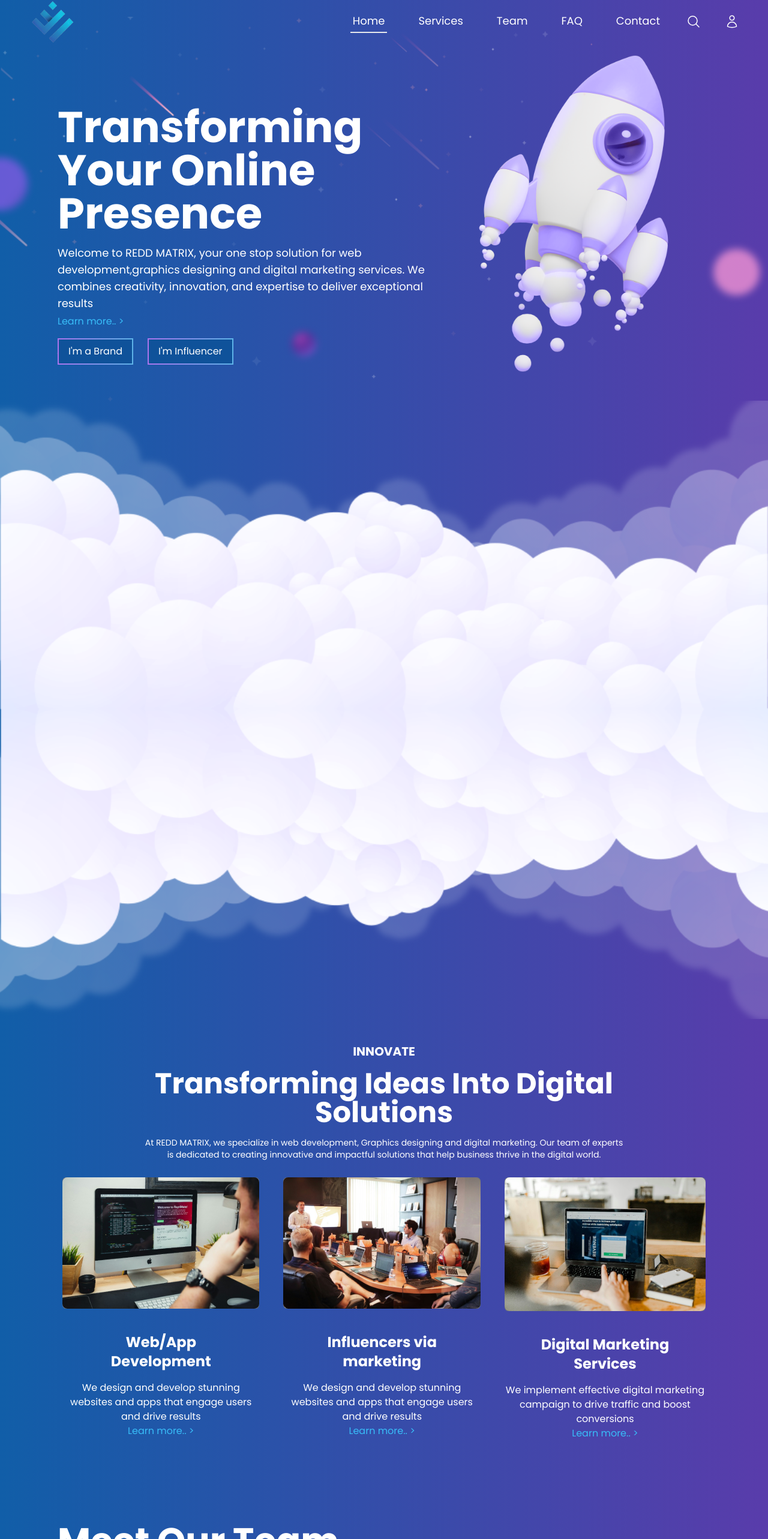
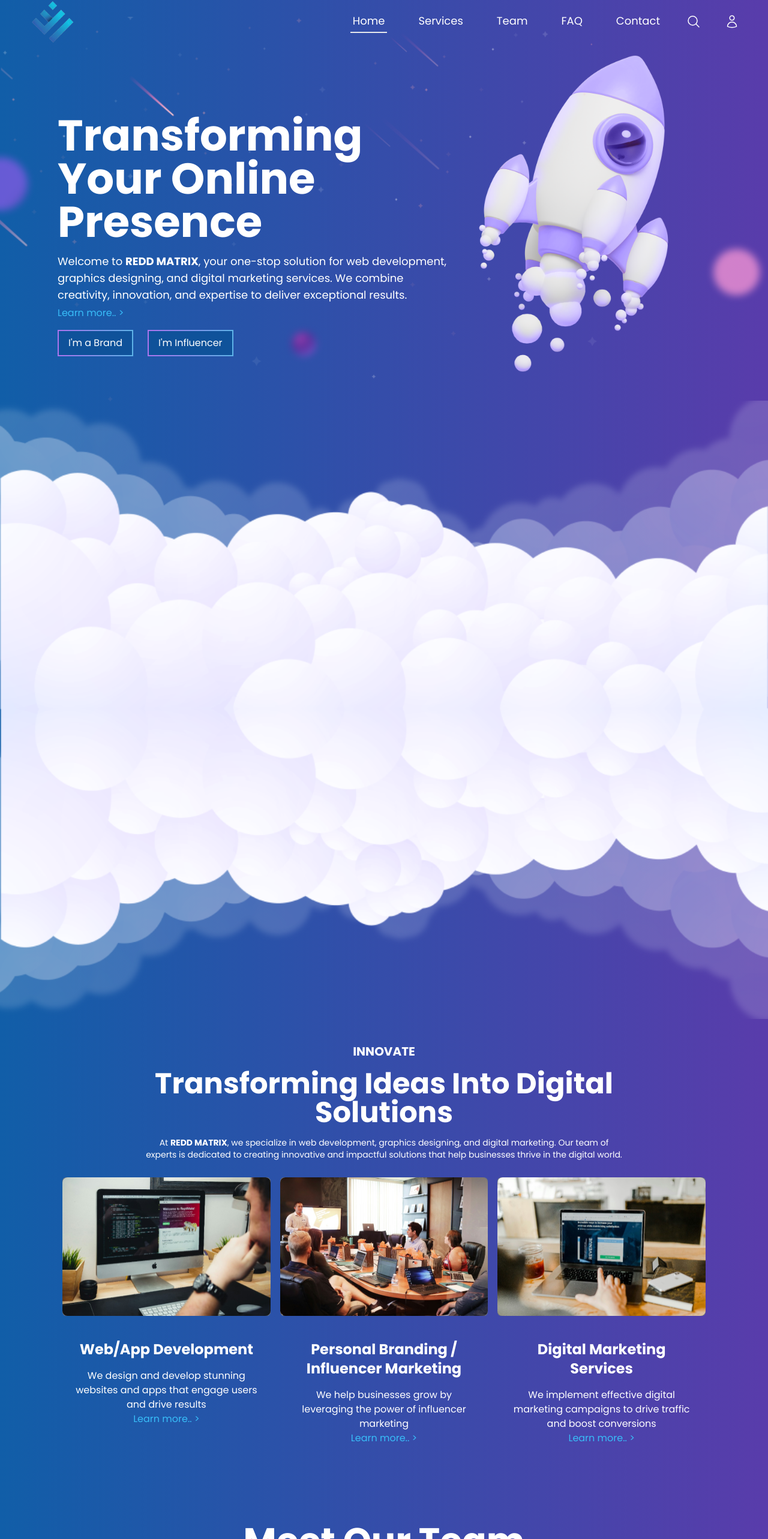
Before and after one commit to niranjan-official/red-matrix, a Next.js app: page / in a window 1280 px wide. Shown: the part 12-2578 px from the top of the page at 60% size. Built offline with nearby package versions, Linux system fonts and the light colour scheme.

Commit message:
feature: footer added

```diff
--- a/app/layout.js
+++ b/app/layout.js
@@ -4,7 +4,7 @@
 const poppins = Poppins({ subsets: ["latin"],weight: '400' });
 
 export const metadata = {
-  title: "Red-Matrix",
+  title: "REDD MATRIX - Transforming Your Online Presence",
   description: "Generated by create next app",
 };
 
--- a/components/Sections/Footer.jsx
+++ b/components/Sections/Footer.jsx
@@ -1,11 +1,77 @@
-import React from 'react'
+import React from "react";
+import { IoMdMail } from "react-icons/io";
+import { FaPhoneAlt } from "react-icons/fa";
+import { BsInstagram } from "react-icons/bs";
+import { FaFacebook } from "react-icons/fa";
+import { BsTwitterX } from "react-icons/bs";
+import { FaYoutube } from "react-icons/fa";
+import { FaLinkedin } from "react-icons/fa";
 
 const Footer = () => {
   return (
-    <footer className='h-56 bg-blue-950 bg-opacity-80'>
+    <footer className=" bg-blue-950 bg-opacity-80 py-4">
+      <div className="flex flex-col">
+        <div className="w-full flex flex-col md:flex-row justify-between md:items-center p-4 md:10 lg:px-16">
+          <div className="flex flex-col text-neutral-300">
+            <h1 className="text-3xl font-bold uppercase text-white">
+              redd matrix
+            </h1>
+            <h2 className="mt-2">6th Floor, SCMS College Building</h2>
+            <h3>North Kalamassery, Ernakulam</h3>
+            <h4>Kerala 683104</h4>
+            <div className="flex flex-col">
+              <p className="mt-2 text-white font-medium">
+                Subscribe to our Newsletter
+              </p>
+              <div className="flex mt-1 gap-2">
+                <input
+                  className="p-2 bg-transparent rounded-[0.4rem]"
+                  type="email"
+                  placeholder="Enter your Email"
+                />
+                <button className="p-2 rounded-[0.4rem] bg-blue-700 text-white font-medium">
+                  Subscribe
+                </button>
+              </div>
+            </div>
+          </div>
+          <div className="flex flex-col gap-2 max-md:mt-6">
+            <h2 className="text-2xl font-extrabold">Contact Us</h2>
+            <p className="flex gap-2 items-center mt-2">
+              <IoMdMail size={20} />
+              reddmatrixmedia@gmail.com
+            </p>
+            <p className="flex gap-2 items-center">
+              <FaPhoneAlt size={16} />
+              +91 7994964688
+            </p>
+            <hr className="my-2" />
+            <div className="flex gap-4 items-center text-neutral-200">
+              <a href="#">
+                <BsInstagram size={20} />
+              </a>
+              <a href="#">
+                <FaFacebook size={20} />
+              </a>
+              <a href="#">
+                <BsTwitterX size={20} />
+              </a>
+              <a href="#">
+                <FaYoutube size={20} />
+              </a>
+              <a href="#">
+                <FaLinkedin size={20} />
+              </a>
+            </div>
+          </div>
+        </div>
+        <hr className="my-5 px-20" />
+        <div className="w-full flex justify-center text-extralight text-sm">
+        © 2024 &nbsp;<span className="font-bold">REDDMATRIX MEDIA</span>. All rights reserved
+        </div>
+      </div>
+    </footer>
+  );
+};
 
-    </footer>
-  )
-}
-
-export default Footer
+export default Footer;
--- a/components/Sections/Main.jsx
+++ b/components/Sections/Main.jsx
@@ -5,50 +5,51 @@
 
 const Main = () => {
   return (
-    <section id="home" style={{ height: "85vh" }} className="w-full flex flex-col">
+    <section
+      id="home"
+      style={{ height: "85vh" }}
+      className="w-full flex flex-col"
+    >
       <Navbar />
       <main className="w-full flex h-full items-center px-4 sm:px-14 lg:px-24 pb-4 sm:pt-8 sm:pb-0">
         <div className="flex flex-col w-full sm:w-3/5 z-50">
-          <span
-            style={{ fontWeight: "900" }}
-            className="text-5xl sm:6xl lg:text-7xl"
-          >
+          <h1 className="text-5xl sm:text-6xl lg:text-7xl font-black">
             Transforming Your Online Presence
-          </span>
+          </h1>
           <p className="mt-4 text-sm sm:text-lg">
-            Welcome to REDD MATRIX, your one stop solution for web
-            development,graphics designing and digital marketing services. We
-            combines creativity, innovation, and expertise to deliver
-            exceptional results
+            Welcome to <strong>REDD MATRIX</strong>, your one-stop solution for
+            web development, graphics designing, and digital marketing services.
+            We combine creativity, innovation, and expertise to deliver
+            exceptional results.
           </p>
           <button className="w-fit text-sky-400 mt-1">Learn more.. &gt;</button>
-            <HomeButtons/>
+          <HomeButtons />
         </div>
         <div className="absolute w-full sm:w-1/2 opacity-30 sm:opacity-100 top-20 lg:top-10 right-0 z-0">
           <Image
-            src={"/assets/rocket.png"}
+            src="/assets/rocket.png"
             width={500}
             height={500}
             style={{ height: "100%", width: "auto" }}
-            alt="..."
+            alt="Rocket image"
           />
         </div>
         <div className="absolute w-full h-max sm:h-full top-10 left-0 z-0">
           <Image
-            src={"/assets/comets.svg"}
+            src="/assets/comets.svg"
             width={1000}
             height={1000}
             style={{ height: "100%", width: "auto" }}
-            alt="..."
+            alt="Comets illustration"
           />
         </div>
         <div className="absolute w-full h-full top-10 left-0 z-0">
           <Image
-            src={"/assets/bg-circle.svg"}
+            src="/assets/bg-circle.svg"
             width={1000}
             height={1000}
             style={{ height: "100%", width: "auto" }}
-            alt="..."
+            alt="Background circle"
           />
         </div>
       </main>
--- a/components/Sections/Service.jsx
+++ b/components/Sections/Service.jsx
@@ -3,24 +3,50 @@
 
 const Service = () => {
   return (
-    <div id="service" className="min-h-screen w-full flex flex-1 py-10 px-4 sm:px-14 lg:px-24">
+    <div
+      id="service"
+      className="min-h-screen w-full flex flex-1 py-10 px-4 sm:px-14 lg:px-24"
+    >
       <div className="w-full flex flex-col items-center">
         <div className="flex flex-col items-center text-center gap-4 sm:px-16 lg:px-36">
-          <h3 className="text-xl font-semibold">INNOVATE</h3>
+          <h1 className="text-xl font-semibold">INNOVATE</h1>
           <h2 className="text-4xl sm:text-5xl font-bold">
             Transforming Ideas Into Digital Solutions
           </h2>
           <p className="text-sm sm:text-md text-justify sm:text-center">
-            At REDD MATRIX, we specialize in web development, Graphics designing
-            and digital marketing. Our team of experts is dedicated to creating
-            innovative and impactful solutions that help business thrive in the
-            digital world.
+            At <strong>REDD MATRIX</strong>, we specialize in web development,
+            graphics designing, and digital marketing. Our team of experts is
+            dedicated to creating innovative and impactful solutions that help
+            businesses thrive in the digital world.
           </p>
         </div>
-        <div className="flex flex-col md:flex-row justify-between gap-6 mt-5">
-          <ServiceCard title={'Web/App Development'} imgSrc={'web.svg'} info={'We design and develop stunning websites and apps that engage users and drive results '} />
-          <ServiceCard title={'Influencers via marketing'} imgSrc={'ivm.svg'} info={'We design and develop stunning websites and apps that engage users and drive results '}/>
-          <ServiceCard title={'Digital Marketing Services'} imgSrc={'digital-marketing.svg'} info={'We implement effective digital marketing campaign to drive traffic and boost conversions'} />
+        <div className="flex flex-wrap justify-center mt-5 w-full">
+          <ServiceCard
+            title={"Web/App Development"}
+            imgSrc={"/assets/web.svg"}
+            info={
+              "We design and develop stunning websites and apps that engage users and drive results"
+            }
+            altText={"Web/App Development"}
+          />
+
+          <ServiceCard
+            title={"Personal Branding / Influencer Marketing"}
+            imgSrc={"/assets/ivm.svg"}
+            info={
+              "We help businesses grow by leveraging the power of influencer marketing"
+            }
+            altText={"Influencer Marketing"}
+          />
+
+          <ServiceCard
+            title={"Digital Marketing Services"}
+            imgSrc={"/assets/digital-marketing.svg"}
+            info={
+              "We implement effective digital marketing campaigns to drive traffic and boost conversions"
+            }
+            altText={"Digital Marketing Services"}
+          />
         </div>
       </div>
     </div>
--- a/components/ServiceCard.jsx
+++ b/components/ServiceCard.jsx
@@ -1,21 +1,21 @@
 import Image from "next/image";
 import React from "react";
 
-const ServiceCard = ({title,info,imgSrc}) => {
+const ServiceCard = ({title,info,imgSrc, altText}) => {
   return (
-    <div className="flex flex-col p-2">
+    <div className="flex-1 flex-grow-0 basis-80 md:basis-1/3 p-2">
       <div className="h-max bg-gray-500 rounded-[0.4rem]">
         <Image
-          src={`/assets/${imgSrc}`}
+          src={imgSrc}
           height={300}
           width={400}
           style={{ height: "auto", width: "100%" }}
-          alt="..."
+          alt={altText}
           className="overflow-hidden"
         />
       </div>
-      <div className="flex flex-col items-center text-center mt-3 sm:mt-10">
-        <h2 className="w-3/4 text-2xl font-bold">{title}</h2>
+      <div className="flex flex-col items-center text-center mt-3 sm:mt-10 sm:px-4">
+        <h2 className="text-2xl font-bold">{title}</h2>
         <p className="mt-2 sm:mt-4">{info}</p>
         <button className="text-sky-400">Learn more.. &gt;</button>
       </div>
--- a/constants/index.js
+++ b/constants/index.js
@@ -13,7 +13,7 @@
     },
     {
       name: 'Alan John',
-      position: 'Designer',
+      position: 'Ui/Ux Designer',
       description: 'Alan brings creativity and innovation to every project with his exceptional design skills.',
       image: 'alen.jpg'
     },
--- a/package.json
+++ b/package.json
@@ -19,6 +19,7 @@
     "next": "14.1.4",
     "react": "^18",
     "react-dom": "^18",
+    "react-icons": "^5.2.1",
     "tailwind-merge": "^2.2.2",
     "tailwindcss-animate": "^1.0.7"
   },
```
Also changed, not shown: components/Sections/Team.jsx (+30 -19 lines), 1 other file (tests, documents, lock files or other folders).
